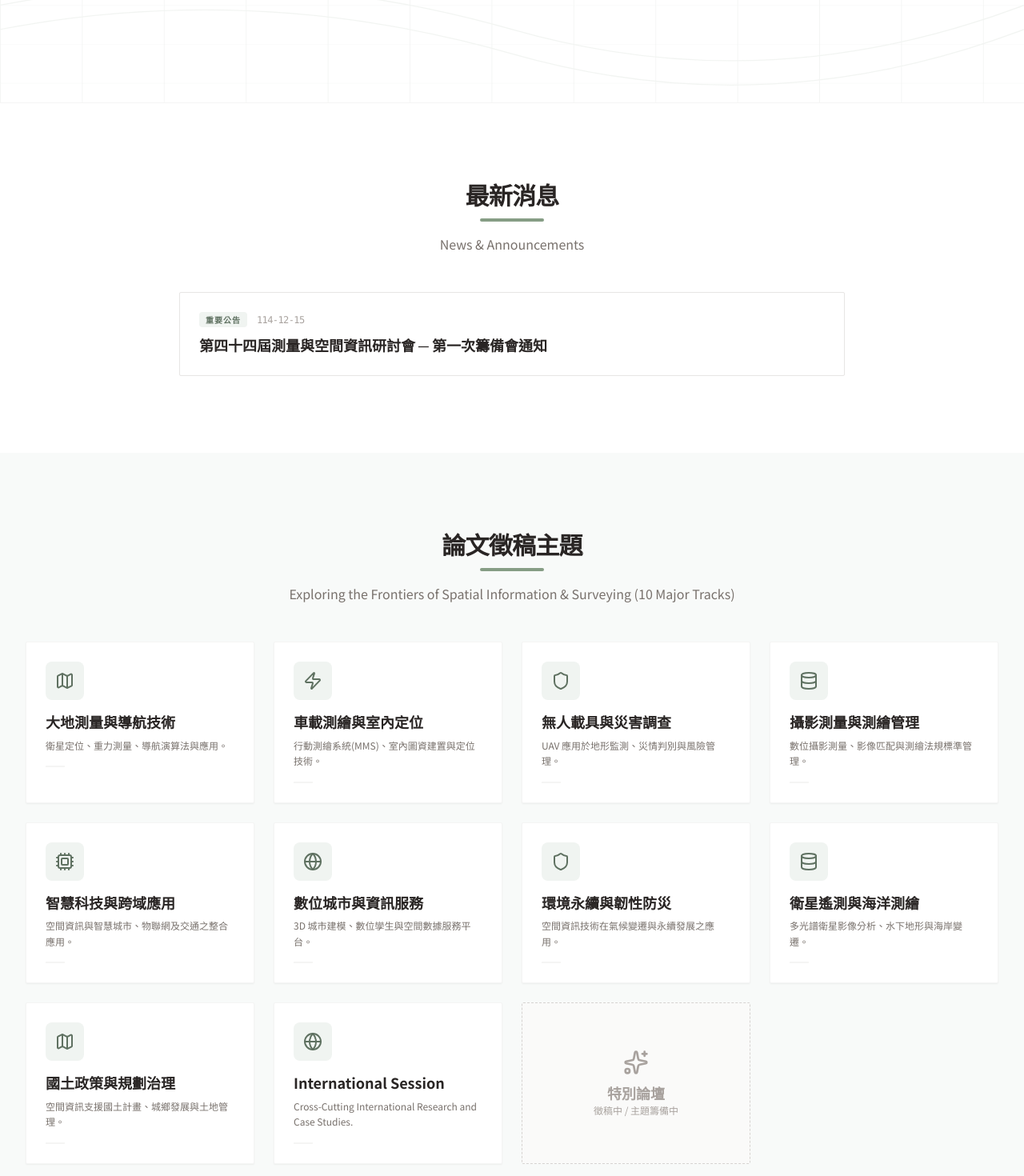
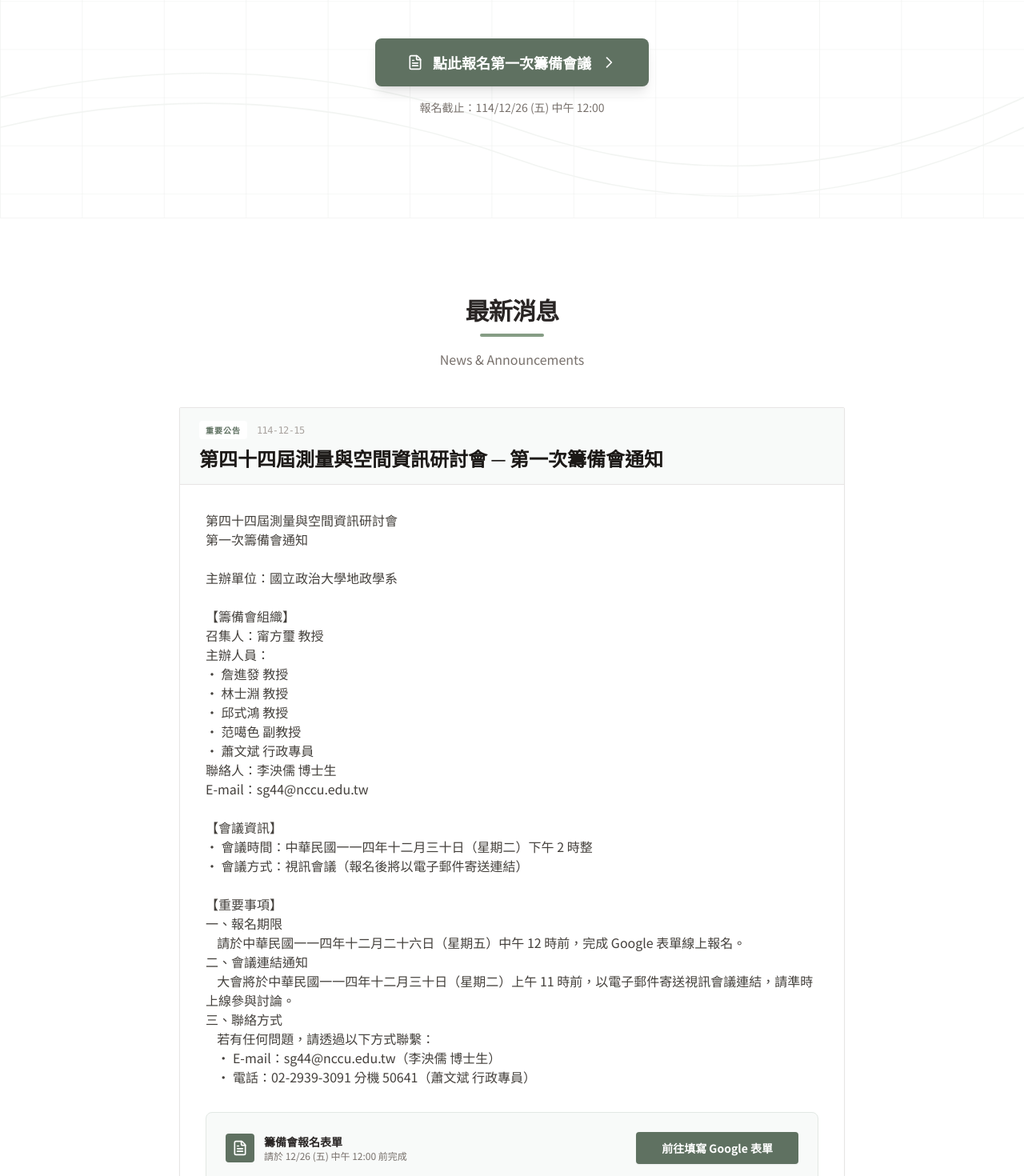
Before and after one commit to Nody-Peng/SG44_demo, a React (Vite) app: page / in a window 1280 px wide. Shown: the part 480-1950 px from the top of the page at 80% size. Built offline with nearby package versions, Linux system fonts and the light colour scheme.

Commit message:
feat: Modify News & Buttoms

```diff
--- a/components/Hero.tsx
+++ b/components/Hero.tsx
@@ -1,30 +1,57 @@
-
-import React from 'react';
-import { Calendar, MapPin } from 'lucide-react';
-import { CONFERENCE_INFO } from '../constants';
+import React from "react";
+import { Calendar, MapPin, FileText } from "lucide-react";
+import { CONFERENCE_INFO } from "../constants";
 
 const Hero: React.FC = () => {
   return (
     <section className="relative pt-32 pb-20 lg:pt-48 lg:pb-32 overflow-hidden bg-white">
       {/* Grid Background */}
       <div className="absolute inset-0 z-0 opacity-10 pointer-events-none">
-        <svg className="w-full h-full" viewBox="0 0 100 100" preserveAspectRatio="none">
-           <defs>
-            <pattern id="grid" width="8" height="8" patternUnits="userSpaceOnUse">
-              <path d="M 8 0 L 0 0 0 8" fill="none" stroke="#5F7161" strokeWidth="0.1"/>
+        <svg
+          className="w-full h-full"
+          viewBox="0 0 100 100"
+          preserveAspectRatio="none"
+        >
+          <defs>
+            <pattern
+              id="grid"
+              width="8"
+              height="8"
+              patternUnits="userSpaceOnUse"
+            >
+              <path
+                d="M 8 0 L 0 0 0 8"
+                fill="none"
+                stroke="#5F7161"
+                strokeWidth="0.1"
+              />
             </pattern>
           </defs>
           <rect width="100%" height="100%" fill="url(#grid)" />
-          <path d="M0 80 Q 25 70 50 85 T 100 80" fill="none" stroke="#869D85" strokeWidth="0.2" />
-          <path d="M0 85 Q 25 75 50 90 T 100 85" fill="none" stroke="#869D85" strokeWidth="0.2" />
+          <path
+            d="M0 80 Q 25 70 50 85 T 100 80"
+            fill="none"
+            stroke="#869D85"
+            strokeWidth="0.2"
+          />
+          <path
+            d="M0 85 Q 25 75 50 90 T 100 85"
+            fill="none"
+            stroke="#869D85"
+            strokeWidth="0.2"
+          />
         </svg>
       </div>
 
       <div className="relative z-10 max-w-7xl mx-auto px-4 sm:px-6 lg:px-8 text-center">
         {/* Main Title */}
         <h1 className="text-4xl md:text-6xl lg:text-7xl font-extrabold text-stone-900 tracking-tight leading-tight mb-4">
-          <span className="block text-[#5F7161]">{CONFERENCE_INFO.theme.split(' X ')[0]}</span>
-          <span className="block mt-2">{CONFERENCE_INFO.theme.split(' X ')[1]}</span>
+          <span className="block text-[#5F7161]">
+            {CONFERENCE_INFO.theme.split(" X ")[0]}
+          </span>
+          <span className="block mt-2">
+            {CONFERENCE_INFO.theme.split(" X ")[1]}
+          </span>
         </h1>
 
         <p className="mt-6 text-lg md:text-xl text-stone-500 font-light tracking-wide max-w-3xl mx-auto">
@@ -46,6 +73,35 @@ const Hero: React.FC = () => {
             <span className="font-semibold">{CONFERENCE_INFO.location}</span>
           </div>
         </div>
+
+        {/* CTA Button - 籌備會報名 */}
+        <div className="mt-12">
+          <a
+            href="https://forms.gle/b5ZzPh7sxNj1S5G67"
+            target="_blank"
+            rel="noopener noreferrer"
+            className="inline-flex items-center gap-3 bg-[#5F7161] text-white px-10 py-4 rounded-lg shadow-lg hover:bg-[#4a584b] hover:shadow-xl transition-all duration-300 transform hover:scale-105 font-bold text-base md:text-lg group"
+          >
+            <FileText className="w-5 h-5 group-hover:rotate-12 transition-transform" />
+            <span>點此報名第一次籌備會議</span>
+            <svg
+              className="w-5 h-5 group-hover:translate-x-1 transition-transform"
+              fill="none"
+              stroke="currentColor"
+              viewBox="0 0 24 24"
+            >
+              <path
+                strokeLinecap="round"
+                strokeLinejoin="round"
+                strokeWidth={2}
+                d="M9 5l7 7-7 7"
+              />
+            </svg>
+          </a>
+          <p className="mt-4 text-sm text-stone-500">
+            報名截止：114/12/26 (五) 中午 12:00
+          </p>
+        </div>
       </div>
     </section>
   );
--- a/components/NewsSection.tsx
+++ b/components/NewsSection.tsx
@@ -1,88 +1,56 @@
-
-import React, { useState } from 'react';
-import { ChevronRight, X, Mail, Phone, FileText } from 'lucide-react';
-import { NEWS_DATA } from '../constants';
-import SectionTitle from './SectionTitle';
-import { NewsItem } from '../types';
+import React from "react";
+import { Mail, Phone, FileText } from "lucide-react";
+import { NEWS_DATA } from "../constants";
+import SectionTitle from "./SectionTitle";
 
 const NewsSection: React.FC = () => {
-  const [selectedNews, setSelectedNews] = useState<NewsItem | null>(null);
-
   return (
     <section id="news" className="py-24 bg-white border-t border-stone-100">
       <div className="max-w-4xl mx-auto px-4 sm:px-6 lg:px-8">
         <SectionTitle title="最新消息" subtitle="News & Announcements" />
 
-        <div className="space-y-4">
+        <div className="space-y-8">
           {NEWS_DATA.map((news) => (
-            <button
+            <article
               key={news.id}
-              onClick={() => setSelectedNews(news)}
-              className="w-full text-left group flex flex-col md:flex-row md:items-center justify-between bg-white border border-stone-200 p-6 rounded-sm hover:border-[#869D85] hover:shadow-md transition-all duration-300"
+              className="bg-white border border-stone-200 rounded-sm shadow-sm overflow-hidden"
             >
-              <div className="flex-1">
+              {/* 標題區 */}
+              <div className="bg-[#F8FAF9] border-b border-stone-200 px-6 py-4">
                 <div className="flex items-center gap-3 mb-2">
-                  <span className="text-[10px] font-bold uppercase text-[#5F7161] bg-[#F0F4F1] px-2 py-0.5 rounded tracking-widest">
+                  <span className="text-[10px] font-bold uppercase text-[#5F7161] bg-white px-2 py-1 rounded tracking-widest">
                     {news.category}
                   </span>
                   <span className="text-xs text-stone-400 font-mono tracking-tighter">
                     {news.date}
                   </span>
                 </div>
-                <h3 className="text-lg font-bold text-stone-800 group-hover:text-[#5F7161] transition-colors">
+                <h3 className="text-2xl font-bold text-stone-900">
                   {news.title}
                 </h3>
               </div>
-              <div className="mt-4 md:mt-0 flex items-center text-[#5F7161] text-sm font-semibold md:opacity-0 group-hover:opacity-100 transition-opacity">
-                查看詳情
-                <ChevronRight className="w-4 h-4 ml-1" />
-              </div>
-            </button>
-          ))}
+
+              {/* 內容區 */}
+              <div className="p-6 md:p-8">
+                <div className="prose prose-stone max-w-none">
+                  <div className="whitespace-pre-wrap text-stone-700 leading-relaxed text-sm md:text-base">
+                    {news.content}
                   </div>
                 </div>
 
-      {/* Modal / Popup Overlay */}
-      {selectedNews && (
-        <div className="fixed inset-0 z-[100] flex items-center justify-center p-4 bg-stone-900/60 backdrop-blur-sm animate-in fade-in duration-300">
-          <div className="bg-white w-full max-w-2xl max-h-[90vh] overflow-y-auto rounded-lg shadow-2xl animate-in zoom-in-95 duration-300">
-            {/* Modal Header */}
-            <div className="sticky top-0 bg-white border-b border-stone-100 px-6 py-4 flex justify-between items-center z-10">
-              <div className="flex items-center gap-2">
-                <span className="text-xs font-bold text-[#5F7161] bg-[#F0F4F1] px-2 py-1 rounded">
-                  {selectedNews.category}
-                </span>
-                <span className="text-xs text-stone-400 font-mono">{selectedNews.date}</span>
-              </div>
-              <button
-                onClick={() => setSelectedNews(null)}
-                className="p-1 hover:bg-stone-100 rounded-full text-stone-400 hover:text-stone-600 transition-colors"
-              >
-                <X size={24} />
-              </button>
-            </div>
-
-            {/* Modal Content */}
-            <div className="p-8">
-              <h2 className="text-2xl font-bold text-stone-900 mb-6 border-b pb-4">
-                {selectedNews.title}
-              </h2>
-
-              <div className="prose prose-stone max-w-none">
-                <div className="whitespace-pre-wrap text-stone-700 leading-relaxed text-sm md:text-base">
-                  {selectedNews.content}
-                </div>
-              </div>
-
-              {/* Action Area */}
-              <div className="mt-10 p-6 bg-[#F8FAF9] rounded-lg border border-[#E2E8E4] flex flex-col md:flex-row items-center justify-between gap-4">
+                {/* 行動按鈕區 */}
+                <div className="mt-8 p-6 bg-[#F8FAF9] rounded-lg border border-[#E2E8E4] flex flex-col md:flex-row items-center justify-between gap-4">
                   <div className="flex items-center gap-3">
                     <div className="p-2 bg-[#5F7161] rounded text-white">
                       <FileText size={20} />
                     </div>
                     <div>
-                    <p className="text-sm font-bold text-stone-800">籌備會報名表單</p>
-                    <p className="text-xs text-stone-500">請於 12/26 (五) 中午 12:00 前完成</p>
+                      <p className="text-sm font-bold text-stone-800">
+                        籌備會報名表單
+                      </p>
+                      <p className="text-xs text-stone-500">
+                        請於 12/26 (五) 中午 12:00 前完成
+                      </p>
                     </div>
                   </div>
                   <a
@@ -96,8 +64,8 @@ const NewsSection: React.FC = () => {
                 </div>
               </div>
 
-            {/* Modal Footer */}
-            <div className="bg-stone-50 px-8 py-6 border-t border-stone-100 grid grid-cols-1 sm:grid-cols-2 gap-4">
+              {/* 聯絡資訊 */}
+              <div className="bg-stone-50 px-6 md:px-8 py-4 border-t border-stone-100 grid grid-cols-1 sm:grid-cols-2 gap-4">
                 <div className="flex items-center gap-2 text-xs text-stone-500">
                   <Mail size={14} className="text-[#869D85]" />
                   <span>sg44@nccu.edu.tw</span>
@@ -107,9 +75,10 @@ const NewsSection: React.FC = () => {
                   <span>02-29393091 分機 50641</span>
                 </div>
               </div>
+            </article>
+          ))}
         </div>
       </div>
-      )}
     </section>
   );
 };
```
Lines whose indentation alone changed are shown as unchanged.
